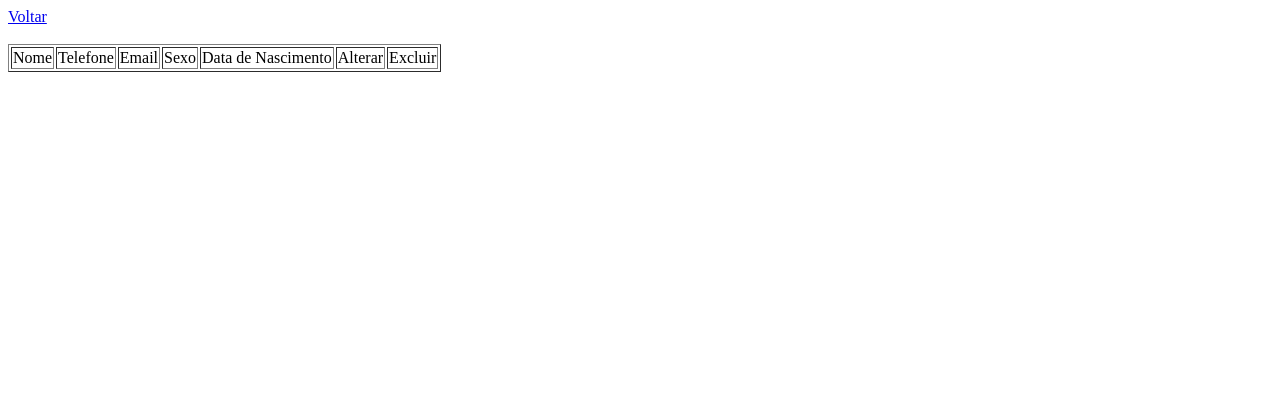
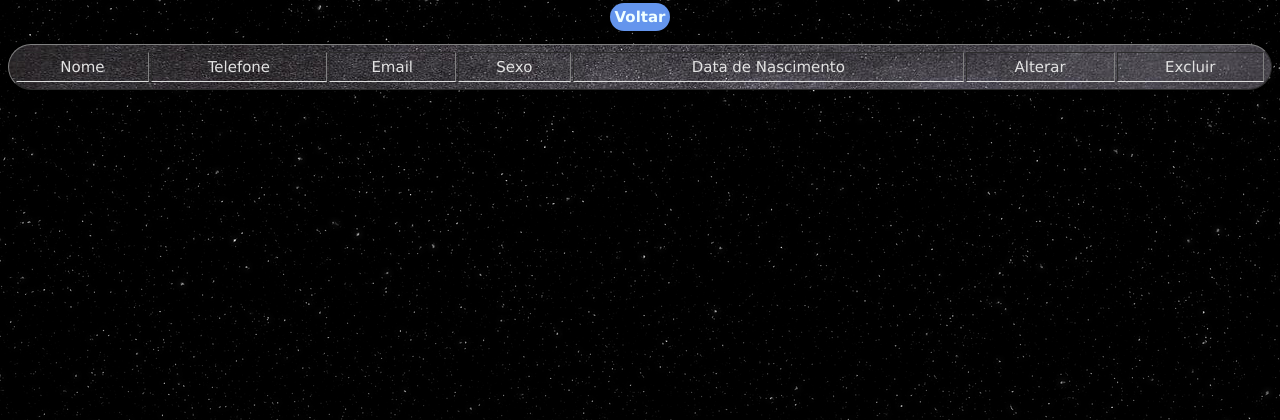
Before and after one commit to mrfelipesensei/SistemaFinal, a PHP site: page /view/formListarAllCliente.php in a window 1280 px wide. Shown: the top 420 px of the page. Run offline with PHP 8.4, Linux system fonts and the light colour scheme; data that the repository does not hold is empty.

Commit message:
v1.7.5 - CSS formListarAllCliente.php

```diff
--- /dev/null
+++ b/css/styleAllCliente.css
@@ -0,0 +1,41 @@
+body{
+    background-image: url("black.png");
+    font-size: 15px;
+    font-family: Verdana;
+    text-align: center;
+}
+
+table {
+    background-image: url("blackboard.jpg");
+    color:rgb(227, 227, 227);
+    text-align: center;
+    width: 100%;
+    border-radius: 25px;
+    padding: 5px;
+}
+
+tr,td{
+    padding: 5px;
+    border-bottom: 1px solid #ddd;
+}
+
+a:link, a:visited {
+    border: none;
+    border-radius: 20px;
+    width: 50%;
+    padding: 5px;
+    margin-top: 15px;
+    background-color: cornflowerblue;
+    color:azure;
+    font-weight: bolder;
+    font-size: 15px;
+    cursor: pointer;
+    transition: 1s all;
+    text-decoration: none;
+}
+
+a:hover, a:active {
+    background: greenyellow;
+    color:black;
+    transform: scale(1.2);
+}
--- a/view/formCadastroFunc.php
+++ b/view/formCadastroFunc.php
@@ -54,7 +54,7 @@
         <br><br>
 
         <div>
-            <form action="formLogin.php">
+            <form action="../index.php">
                 <input type="submit" value="Voltar" id="cadastro" class="submit2">
             </form>
         </div>
--- a/view/formListarAllCliente.php
+++ b/view/formListarAllCliente.php
@@ -5,6 +5,8 @@
     <meta http-equiv="X-UA-Compatible" content="IE=edge">
     <meta name="viewport" content="width=device-width, initial-scale=1.0">
     <title>Clientes</title>
+
+    <link rel="stylesheet" href="../css/styleAllCliente.css">
 </head>
 <body>
     <?php
--- a/view/formLogin.php
+++ b/view/formLogin.php
@@ -19,7 +19,7 @@
         <form action="../controller/loginControl.php" method="post">
             <h2>Bem-vindo!</h2>
             <input type="text" name="usuario" id="usuario" placeholder="Nome de Usuário" maxlength="20" required class="inputs">
-            <br><br>
+            <br>
             <input type="password" name="senha" id="senha" placeholder="Insira sua Senha" maxlength="15" required class="inputs">
             <br><br>
 
```
